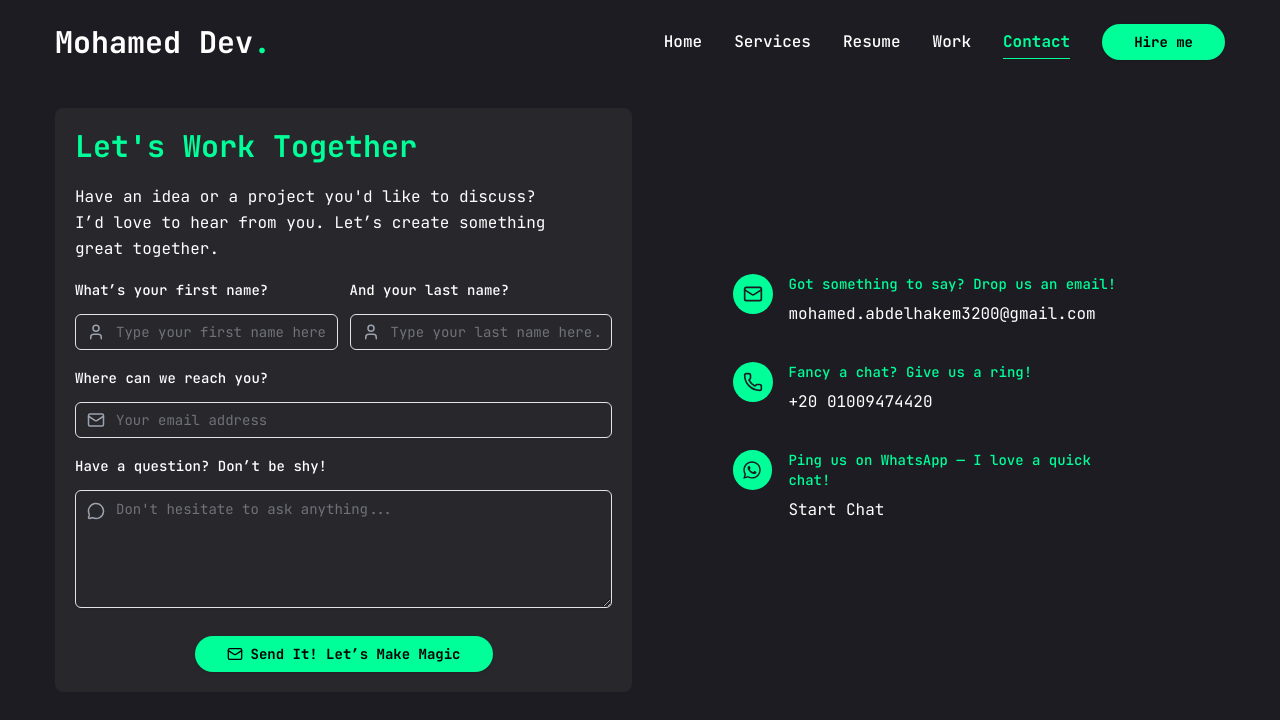
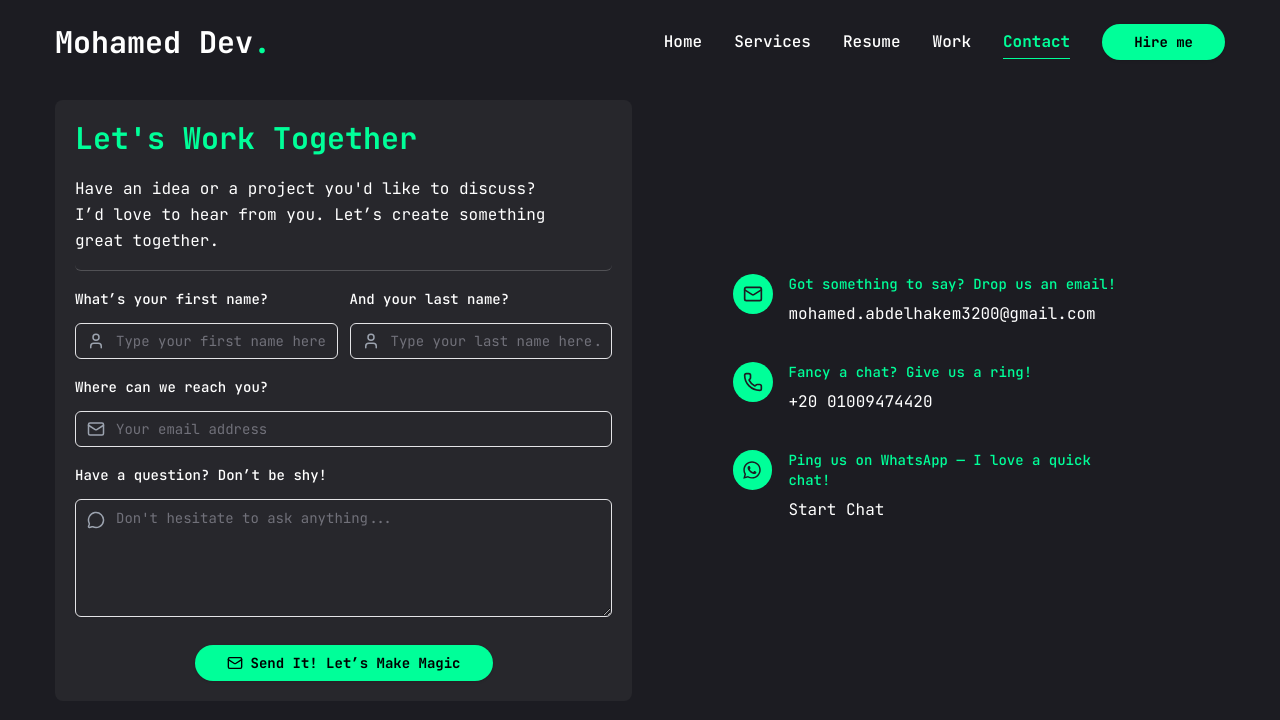
Before and after one commit to MohamedAbdelhakem17/my-portfolio, a Next.js app: page /contact in a window 1280 px wide. Shown: the top 720 px of the page. Built offline with nearby package versions, Linux system fonts and the light colour scheme.

Commit message:
fix: enhance contact page description styling for better readability

```diff
--- a/src/app/contact/page.tsx
+++ b/src/app/contact/page.tsx
@@ -23,7 +23,7 @@ export default function ContactPage() {
         </ResumeHeading.title>
 
         {/* Message */}
-        <ResumeHeading.description className="text-pretty leading-relaxed">
+        <ResumeHeading.description className="text-pretty leading-relaxed border-b border-gray-50/20 pb-4  rounded-md">
           Have an idea or a project you&apos;d like to discuss? I’d love to hear
           from you. Let’s create something great together.
         </ResumeHeading.description>
```
